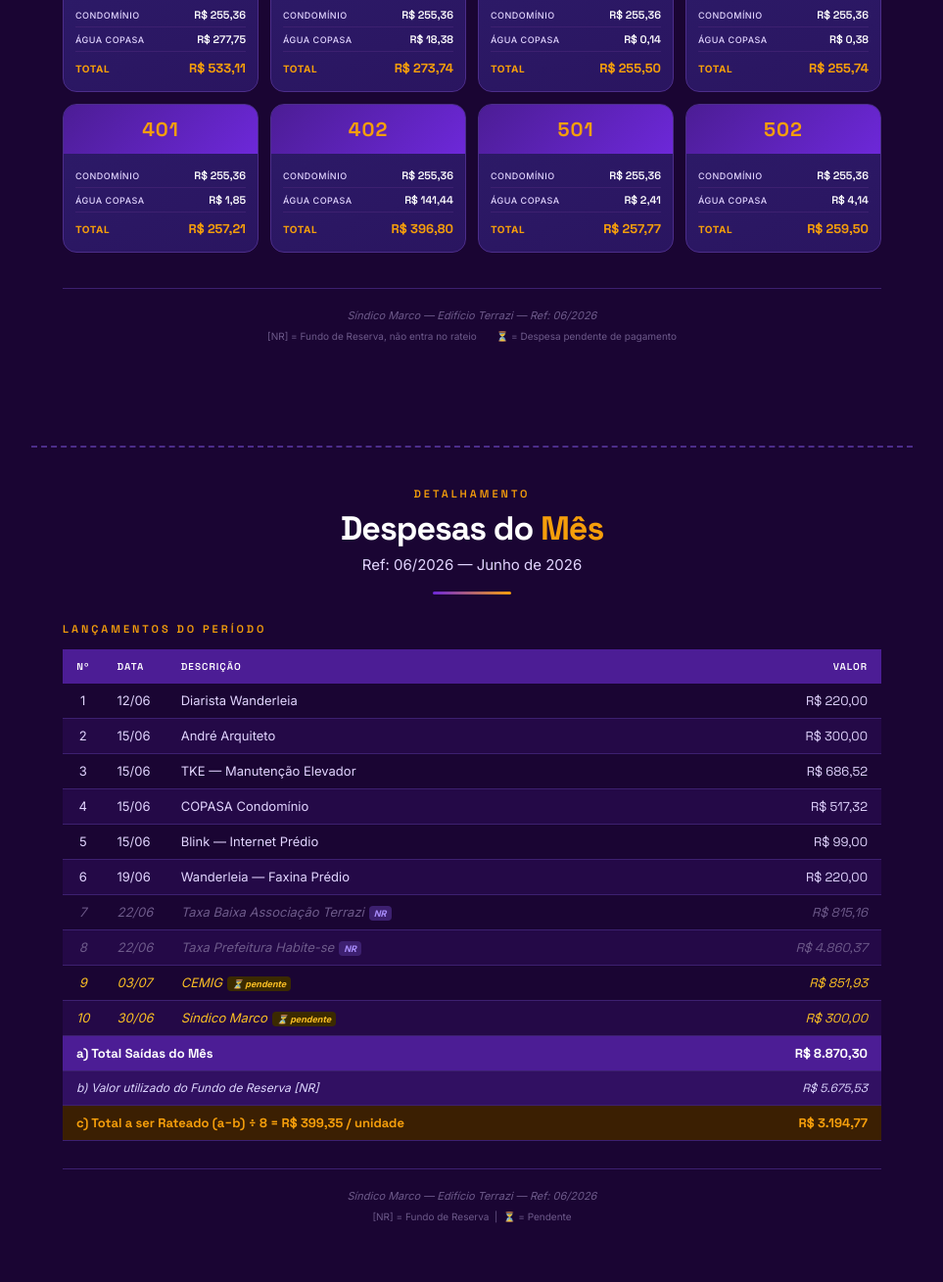
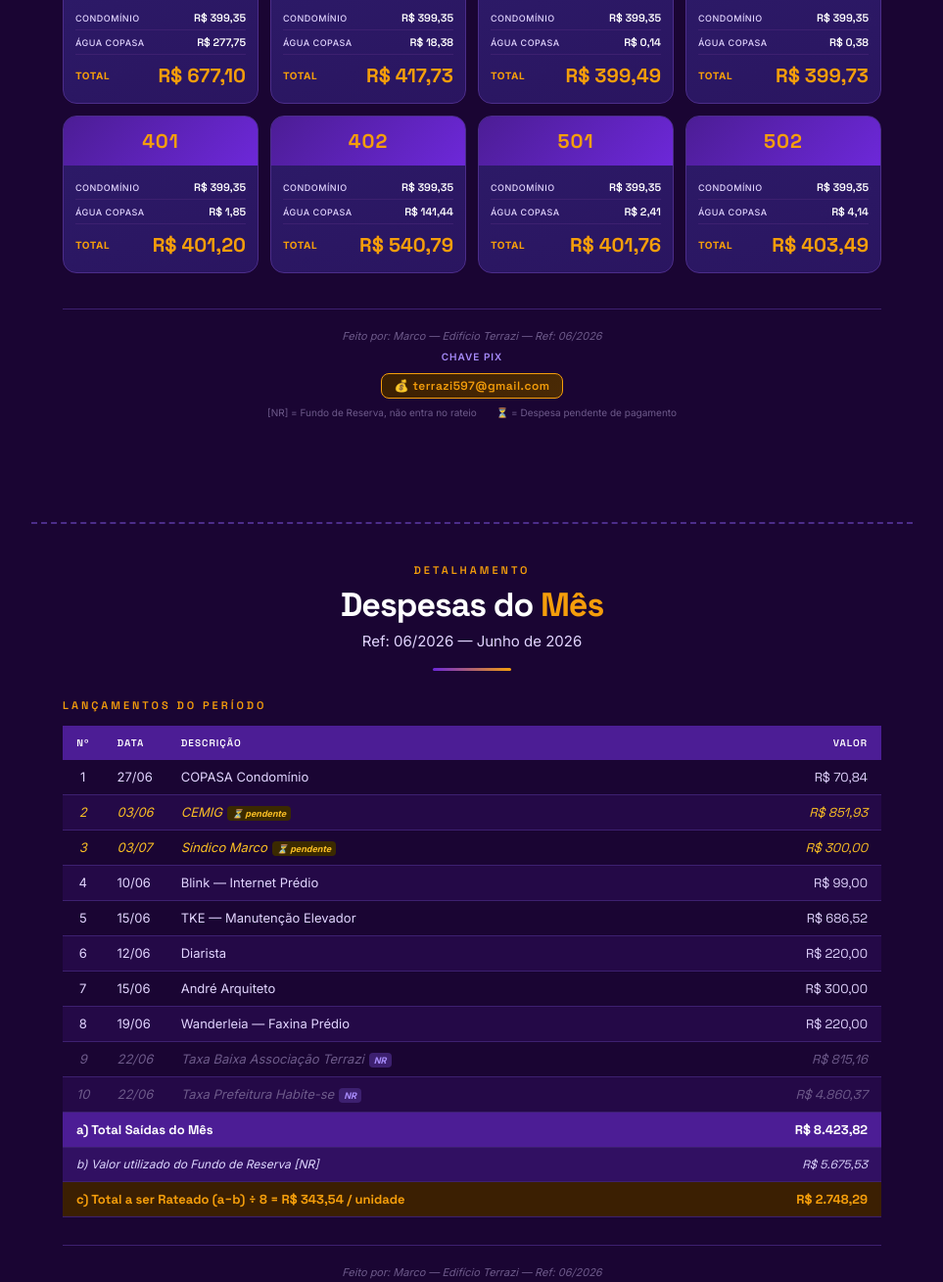
Before and after one commit to bhfoxmarco/bhfox.com.br, a plain HTML site: page terrazi/index.html in a window 1280 px wide. Shown: the part 881-2190 px from the top of the page at 98% size, without its empty margins (158-1121 px from the left). Drawn offline with Linux system fonts and the light colour scheme.

Commit message:
Update index.html

```diff
--- a/terrazi/index.html
+++ b/terrazi/index.html
@@ -1,5 +1,5 @@
 <!DOCTYPE html>
-<!-- Gerado em: 24/06/2026 15:32 -->
+<!-- Gerado em: 24/06/2026 15:54 -->
 <html lang="pt-BR">
 <head>
 <meta charset="UTF-8">
@@ -120,8 +120,8 @@
   .card-label   { font-size: 10px; font-weight: 600; letter-spacing: 1.5px; text-transform: uppercase; color: var(--dourado); margin-bottom: 6px; }
   .card-valor   { font-family: 'Space Grotesk', sans-serif; font-size: 24px; font-weight: 700; color: var(--branco); }
   .card-resumo.destaque .card-valor { color: var(--dourado); }
-  .card-detalhe { font-size: 10px; color: #6d5a8a; margin-top: 5px; }
-  .card-resumo.destaque .card-detalhe { color: #a07830; }
+  .card-detalhe { font-size: 12px; color: #ffffff; margin-top: 5px; font-weight: 500; }
+  .card-resumo.destaque .card-detalhe { color: #ffffff; }
 
   /* ── FLUXO ── */
   .fluxo-box {
@@ -195,7 +195,7 @@
   .card-linha-label { font-size: 9px; color: var(--texto-suave); font-weight: 500; text-transform: uppercase; letter-spacing: 0.5px; }
   .card-linha-valor { font-family: 'Space Grotesk', sans-serif; font-size: 11px; font-weight: 600; color: var(--branco); }
   .card-linha.total .card-linha-label { color: var(--dourado); font-size: 10px; font-weight: 700; }
-  .card-linha.total .card-linha-valor { color: var(--dourado); font-size: 13px; font-weight: 700; }
+  .card-linha.total .card-linha-valor { color: var(--dourado); font-size: 20px; font-weight: 700; }
 
   /* ── TABELAS ── */
   .tabela {
@@ -259,6 +259,29 @@
   .pagina-break { page-break-before: always; break-before: page; }
   @media screen { .pagina-break { border-top: 2px dashed #4c2d8a; margin-top: 60px; } }
 
+
+  .pix-box {
+    display: inline-block;
+    background: linear-gradient(135deg, #3b1f02, #4a2a05);
+    border: 1px solid var(--dourado);
+    border-radius: 8px;
+    padding: 4px 12px;
+    margin-top: 8px;
+    font-family: 'Space Grotesk', sans-serif;
+    font-size: 12px;
+    color: var(--dourado);
+    font-weight: 600;
+    letter-spacing: 0.5px;
+  }
+  .pix-label {
+    font-size: 10px;
+    color: #a78bfa;
+    text-transform: uppercase;
+    letter-spacing: 1px;
+    font-weight: 600;
+    display: block;
+    margin-bottom: 3px;
+  }
   /* ── MOBILE ── */
   @media (max-width: 600px) {
     .pagina { padding: 24px 16px; }
@@ -337,7 +360,8 @@
   <div class="grid-unidades" id="gridUnidades"></div>
 
   <div class="rodape">
-    <div class="rodape-texto">Síndico Marco — Edifício Terrazi — <span id="rodape-ref-1"></span></div>
+    <div class="rodape-texto">Feito por: Marco — Edifício Terrazi — <span id="rodape-ref-1"></span></div>
+    <div style="text-align:center;margin-top:8px"><span class="pix-label">Chave PIX</span><span class="pix-box">💰 terrazi597@gmail.com</span></div>
     <div class="rodape-legenda">
       <span>[NR] = Fundo de Reserva, não entra no rateio</span>
       <span>⏳ = Despesa pendente de pagamento</span>
@@ -367,7 +391,8 @@
   </table>
 
   <div class="rodape">
-    <div class="rodape-texto">Síndico Marco — Edifício Terrazi — <span id="rodape-ref-2"></span></div>
+    <div class="rodape-texto">Feito por: Marco — Edifício Terrazi — <span id="rodape-ref-2"></span></div>
+    <div style="text-align:center;margin-top:8px"><span class="pix-label">Chave PIX</span><span class="pix-box">💰 terrazi597@gmail.com</span></div>
     <div class="rodape-legenda"><span>[NR] = Fundo de Reserva &nbsp;|&nbsp; ⏳ = Pendente</span></div>
   </div>
 </div>
@@ -398,7 +423,8 @@
   </table>
 
   <div class="rodape">
-    <div class="rodape-texto">Síndico Marco — Edifício Terrazi — <span id="rodape-ref-3"></span></div>
+    <div class="rodape-texto">Feito por: Marco — Edifício Terrazi — <span id="rodape-ref-3"></span></div>
+    <div style="text-align:center;margin-top:8px"><span class="pix-label">Chave PIX</span><span class="pix-box">💰 terrazi597@gmail.com</span></div>
   </div>
 </div>
 
@@ -424,7 +450,8 @@
   </table>
 
   <div class="rodape">
-    <div class="rodape-texto">Síndico Marco — Edifício Terrazi — <span id="rodape-ref-4"></span></div>
+    <div class="rodape-texto">Feito por: Marco — Edifício Terrazi — <span id="rodape-ref-4"></span></div>
+    <div style="text-align:center;margin-top:8px"><span class="pix-label">Chave PIX</span><span class="pix-box">💰 terrazi597@gmail.com</span></div>
     <div class="rodape-legenda"><span>Pagamentos via PIX ou transferência para conta do condomínio</span></div>
   </div>
 </div>
@@ -438,37 +465,37 @@ const DADOS = {
   mes:           'Junho',
   ano:           2026,
   saldoInicial:  9424.45,
-  totalSaidas:   7718.37,
+  totalSaidas:   8870.30,
   fundoRes:      5675.53,
-  despRat:       2042.84,
+  despRat:       3194.77,
   creditos:      0,
   saldoAtual:    1706.08,
   aPagar:        1151.93,
   saldoProj:     554.15,
-  aporteCondo:   255.36,
+  aporteCondo:   399.35,
   unidades: [
-    { apt:'201', condo:255.36, agua:277.75 },
-    { apt:'202', condo:255.36, agua:18.38  },
-    { apt:'301', condo:255.36, agua:0.14   },
-    { apt:'302', condo:255.36, agua:0.38   },
-    { apt:'401', condo:255.36, agua:1.85   },
-    { apt:'402', condo:255.36, agua:141.44 },
-    { apt:'501', condo:255.36, agua:2.41   },
-    { apt:'502', condo:255.36, agua:4.14   },
+    { apt:'201', condo:399.35, agua:277.75 },
+    { apt:'202', condo:399.35, agua:18.38  },
+    { apt:'301', condo:399.35, agua:0.14   },
+    { apt:'302', condo:399.35, agua:0.38   },
+    { apt:'401', condo:399.35, agua:1.85   },
+    { apt:'402', condo:399.35, agua:141.44 },
+    { apt:'501', condo:399.35, agua:2.41   },
+    { apt:'502', condo:399.35, agua:4.14   },
   ]
 };
 
 const DESPESAS = [
-  { item:1,  data:'12/06', desc:'Diarista Wanderleia',          valor:220.00,  nr:false, pago:true  },
-  { item:2,  data:'15/06', desc:'André Arquiteto',               valor:300.00,  nr:false, pago:true  },
-  { item:3,  data:'15/06', desc:'TKE — Manutenção Elevador',     valor:686.52,  nr:false, pago:true  },
-  { item:4,  data:'15/06', desc:'COPASA Condomínio',             valor:517.32,  nr:false, pago:true  },
-  { item:5,  data:'15/06', desc:'Blink — Internet Prédio',       valor:99.00,   nr:false, pago:true  },
-  { item:6,  data:'19/06', desc:'Wanderleia — Faxina Prédio',    valor:220.00,  nr:false, pago:true  },
-  { item:7,  data:'22/06', desc:'Taxa Baixa Associação Terrazi', valor:815.16,  nr:true,  pago:true  },
-  { item:8,  data:'22/06', desc:'Taxa Prefeitura Habite-se',     valor:4860.37, nr:true,  pago:true  },
-  { item:9,  data:'03/07', desc:'CEMIG',                         valor:851.93,  nr:false, pago:false },
-  { item:10, data:'30/06', desc:'Síndico Marco',                 valor:300.00,  nr:false, pago:false },
+  { item:1,  data:'27/06', desc:'COPASA Condomínio',             valor:70.84,   nr:false, pago:true  },
+  { item:2,  data:'03/06', desc:'CEMIG',                         valor:851.93,  nr:false, pago:false },
+  { item:3,  data:'03/07', desc:'Síndico Marco',                 valor:300.00,  nr:false, pago:false },
+  { item:4,  data:'10/06', desc:'Blink — Internet Prédio',       valor:99.00,   nr:false, pago:true  },
+  { item:5,  data:'15/06', desc:'TKE — Manutenção Elevador',     valor:686.52,  nr:false, pago:true  },
+  { item:6,  data:'12/06', desc:'Diarista',                      valor:220.00,  nr:false, pago:true  },
+  { item:7,  data:'15/06', desc:'André Arquiteto',               valor:300.00,  nr:false, pago:true  },
+  { item:8,  data:'19/06', desc:'Wanderleia — Faxina Prédio',    valor:220.00,  nr:false, pago:true  },
+  { item:9,  data:'22/06', desc:'Taxa Baixa Associação Terrazi', valor:815.16,  nr:true,  pago:true  },
+  { item:10, data:'22/06', desc:'Taxa Prefeitura Habite-se',     valor:4860.37, nr:true,  pago:true  },
 ];
 
 const COPASA = {
```
